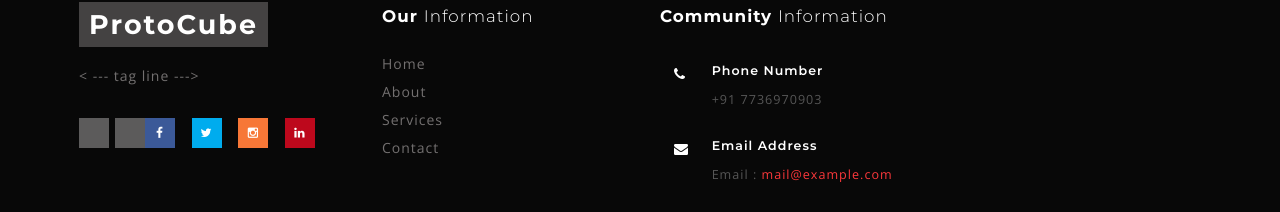
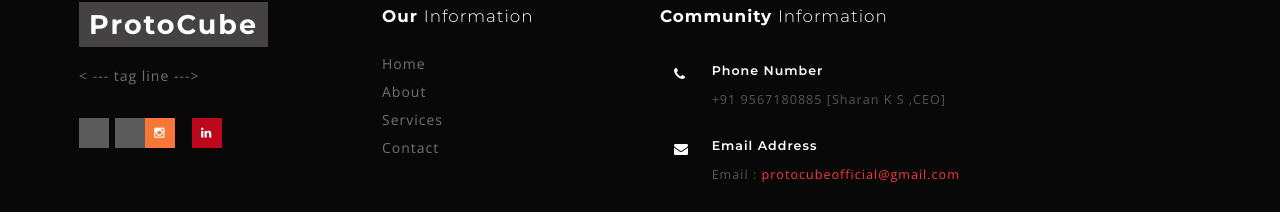
Before and after one commit to Mans22r/ProtoWeb, a plain HTML site: page single.html in a window 1280 px wide. Shown: the part 1193-1405 px from the top of the page. Drawn offline with nearby package versions, Linux system fonts and the light colour scheme.

Commit message:
Update single.html

```diff
--- a/single.html
+++ b/single.html
@@ -39,7 +39,7 @@ Smartphone Compatible web template, free webdesigns for Nokia, Samsung, LG, Sony
 		<div class="wrapper_top_w3layouts">
 			<div class="header_agileits">
 				<div class="logo inner_page_log">
-					<h1><a class="navbar-brand" href="index.html"><span>Downy</span> <i>Shoes</i></a></h1>
+					<h1><a class="navbar-brand" href="index.html"><span>Proto</span> <i>Cube</i></a></h1>
 				</div>
 				<div class="overlay overlay-contentpush">
 					<button type="button" class="overlay-close"><i class="fa fa-times" aria-hidden="true"></i></button>
@@ -117,9 +117,6 @@ Smartphone Compatible web template, free webdesigns for Nokia, Samsung, LG, Sony
 			</div>
 			<div class="col-md-8 single-right-left simpleCart_shelfItem">
 				<h3>Muhammed Jezwan</h3>
-				<p><span class="item_price">$650</span>
-					<del>$1,199</del>
-				</p>
 				<div class="rating1">
 					<ul class="stars">
 						<li><a href="#"><i class="fa fa-star" aria-hidden="true"></i></a></li>
@@ -379,25 +376,13 @@ Smartphone Compatible web template, free webdesigns for Nokia, Samsung, LG, Sony
 				<p>< --- tag line ---></p>
 				<ul class="social-nav model-3d-0 footer-social social two">
 					<li>
-						<a href="#" class="facebook">
-							<div class="front"><i class="fa fa-facebook" aria-hidden="true"></i></div>
-							<div class="back"><i class="fa fa-facebook" aria-hidden="true"></i></div>
-						</a>
-					</li>
-					<li>
-						<a href="#" class="twitter">
-							<div class="front"><i class="fa fa-twitter" aria-hidden="true"></i></div>
-							<div class="back"><i class="fa fa-twitter" aria-hidden="true"></i></div>
-						</a>
-					</li>
-					<li>
-						<a href="#" class="instagram">
+						<a href="https://instagram.com/protocubekmea?igshid=YmMyMTA2M2Y=" class="instagram">
 							<div class="front"><i class="fa fa-instagram" aria-hidden="true"></i></div>
 							<div class="back"><i class="fa fa-instagram" aria-hidden="true"></i></div>
 						</a>
 					</li>
 					<li>
-						<a href="#" class="pinterest">
+						<a href="https://www.linkedin.com/company/protocube0/" class="pinterest">
 							<div class="front"><i class="fa fa-linkedin" aria-hidden="true"></i></div>
 							<div class="back"><i class="fa fa-linkedin" aria-hidden="true"></i></div>
 						</a>
@@ -425,7 +410,7 @@ Smartphone Compatible web template, free webdesigns for Nokia, Samsung, LG, Sony
 								</div>
 								<div class="address-right">
 									<h6>Phone Number</h6>
-									<p>+91 7736970903</p>
+									<p>+91 9567180885 [Sharan K S ,CEO]</p>
 								</div>
 								<div class="clearfix"> </div>
 							</div>
@@ -435,7 +420,7 @@ Smartphone Compatible web template, free webdesigns for Nokia, Samsung, LG, Sony
 								</div>
 								<div class="address-right">
 									<h6>Email Address</h6>
-									<p>Email :<a href="mailto:example@email.com"> mail@example.com</a></p>
+									<p>Email :<a href="mailto:"protocubeofficial@gmail.com"> protocubeofficial@gmail.com</a></p>
 								</div>
 								<div class="clearfix"> </div>
 							</div>
```
